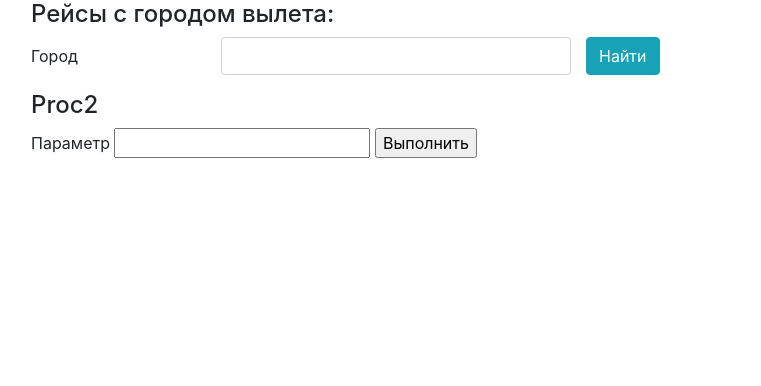
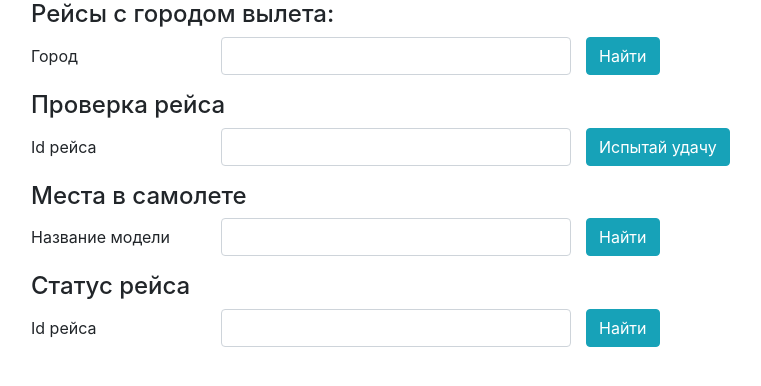
Before and after one commit to linkouth/flight, a Django app: page / in a window 1280 px wide. Shown: the top 386 px of the page, without its empty margins (54-815 px from the left). Run offline with Django 3.2, Linux system fonts and the light colour scheme; some libraries are stand-ins or nearby versions.

Commit message:
add procedures

```diff
--- a/flight/templates/flight/index.html
+++ b/flight/templates/flight/index.html
@@ -19,20 +19,39 @@
             <button class="btn btn-info" type="submit">Найти</button>
         </div>
     </form>
-    <h4>Proc2</h4>
+    <h4>Проверка рейса</h4>
+    <form action="{% url 'proc4' %}" method="post">
+        {% csrf_token %}
+        <div class="form-group row">
+            <label for="param" class="col-form-label col-md-2">Id рейса</label>
+            <div class="col-md-4">
+                <input class="form-control" type="text" name="param">
+            </div>
+            <button class="btn btn-info" type="submit">Испытай удачу</button>
+        </div>
+    </form>
+    <h4>Места в самолете</h4>
     <form action="{% url 'proc2' %}" method="post">
         {% csrf_token %}
-        <label for="param">Параметр</label>
-        <input type="text" name="param">
-        <input type="submit" value="Выполнить">
+        <div class="form-group row">
+            <label for="param" class="col-form-label col-md-2">Название модели</label>
+            <div class="col-md-4">
+                <input class="form-control" type="text" name="param">
+            </div>
+            <button class="btn btn-info" type="submit">Найти</button>
+        </div>
     </form>
-    {#<h3>Proc3</h3>#}
-    {#    <form action="{% url 'proc3' %}" method="post">#}
-    {#    {% csrf_token %}#}
-    {#        <label for="param">Параметр</label>#}
-    {#        <input type="text" name="param">#}
-    {#    <input type="submit" value="Выполнить">#}
-    {#    </form>#}
+    <h4>Статус рейса</h4>
+    <form action="{% url 'proc5' %}" method="post">
+        {% csrf_token %}
+        <div class="form-group row">
+            <label for="param" class="col-form-label col-md-2">Id рейса</label>
+            <div class="col-md-4">
+                <input class="form-control" type="text" name="param">
+            </div>
+            <button class="btn btn-info" type="submit">Найти</button>
+        </div>
+    </form>
 </div>
 </body>
 </html>
--- a/flight/urls.py
+++ b/flight/urls.py
@@ -6,5 +6,6 @@ urlpatterns = [
     path('', views.procedure_list, name='procedure_list'),
     path('proc1', views.proc1, name='proc1'),
     path('proc2', views.proc2, name='proc2'),
-    # path('proc3', views.proc3, name='proc3'),
+    path('proc5', views.proc5, name='proc5'),
+    path('proc4', views.proc4, name='proc4'),
 ]
--- a/flight/views.py
+++ b/flight/views.py
@@ -22,18 +22,29 @@ def proc2(request):
     with connection.cursor() as cursor:
         cursor.execute("declare @seats_count int; exec proc2 %s, @seats_count output; select @seats_count;", [param])
         rows = cursor.fetchall()
-    return render(request, 'flight/proc1.html', {
+    return render(request, 'flight/proc2.html', {
         'param': param,
         'rows': rows,
     })
 
 
-def proc3(request):
+def proc4(request):
     param = request.POST['param']
     with connection.cursor() as cursor:
-        cursor.execute("declare @a int; exec @a = proc4 %s; if (@a = 1) return 't' else return 'f'", [param])
+        cursor.execute("exec proc3 1, %s", [param])
         rows = cursor.fetchall()
-    return render(request, 'flight/proc1.html', {
+    return render(request, 'flight/proc4.html', {
         'param': param,
         'rows': rows,
     })
+
+
+def proc5(request):
+    param = request.POST['param']
+    with connection.cursor() as cursor:
+        cursor.execute("declare @a int; exec @a = proc4 %s; select @a;", [param])
+        rows = cursor.fetchall()
+    return render(request, 'flight/proc5.html', {
+        'param': param,
+        'rows': rows,
+    })
```
Also changed, not shown: flight/templates/flight/proc2.html (added, +14 -0 lines), flight/templates/flight/proc4.html (added, +18 -0 lines), flight/templates/flight/proc5.html (added, +16 -0 lines).
